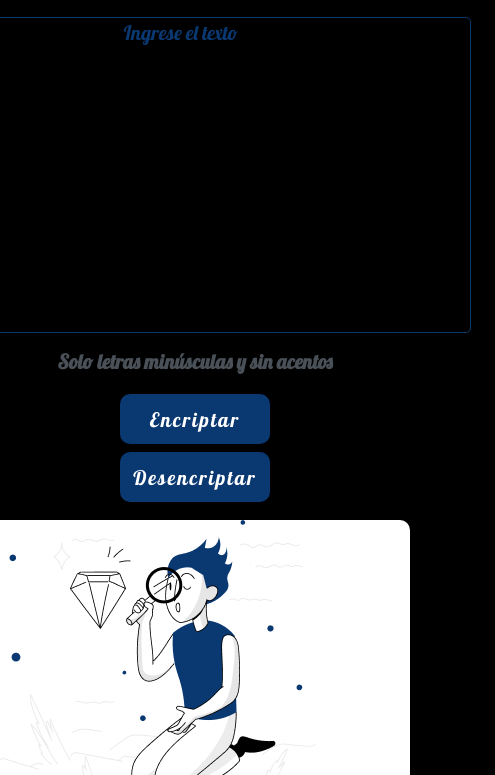
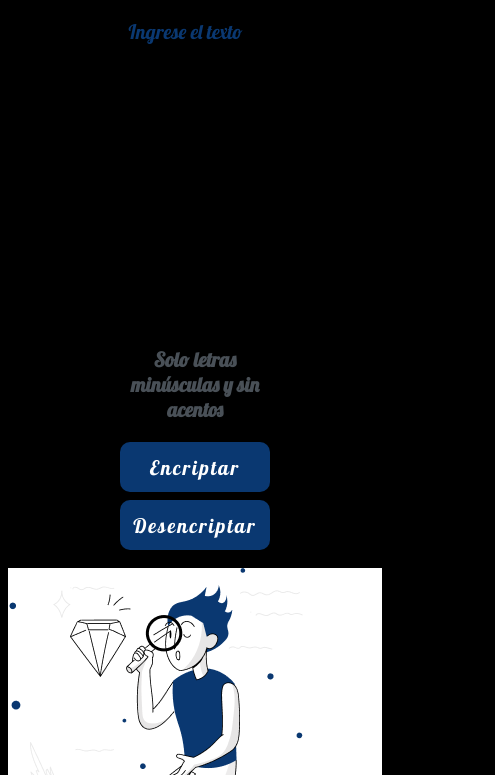
Before and after one commit to Nelson-Carranza/Encriptador-de-texto, a plain HTML site: page index.html in a window 390 px wide. Shown: the part 69-844 px from the top of the page, 495 px wide, since content can reach past the window. Drawn offline with Linux system fonts and the light colour scheme.

Commit message:
corrigiendo errores en CSS

```diff
--- a/css/style.css
+++ b/css/style.css
@@ -144,37 +144,14 @@
 
 /*RESPONSIVE*/
 
-/*CELULAR*/
+/*pantallas muy pequeñas*/
 
-@media screen and (max-width: 480px) {
+@media screen and (max-width: 575.98px) {
+  html,
   body {
-    width: 100%;
-  }
-
-  h1 {
-    text-align: center;
-  }
-
-  .logo {
-    display: none;
-  }
-
-  .box-main,
-  .botones {
-    display: flex;
-    flex-direction: column;
-    align-items: center;
-    gap: 0.3125rem;
-  }
-
-  footer {
-    width: 100%;
-  }
-}
-
-@media screen and (max-width: 584px) {
-  body {
-    width: 100%;
+    overflow-x: hidden !important;
+    min-height: 100vh !important;
+    width: 100%vw !important;
   }
 
   .box-main,
@@ -189,32 +166,41 @@
   .textarea {
     text-align: center;
   }
+  .textarea {
+    border: none;
+    border-radius: none;
+  }
 }
 
-/*TABLET*/
-@media screen and (max-width: 768px) {
+/*pantallas pequeñas*/
+@media screen and (max-width: 767.98px) {
+  html,
   body {
-    width: auto;
+    min-height: 100vh !important;
+    width: 100%vw !important;
   }
-  h1,
-  .textarea,
-  .info {
-    text-align: center;
-  }
-  .logo {
-    display: none;
-  }
+
   .box-main {
     display: flex;
     flex-direction: column;
     align-items: center;
     gap: 0.3125rem;
   }
-  .info {
-    width: 400px;
+}
+
+/*Pantallas medianas*/
+@media (max-width: 991.98px) {
+  html,
+  body {
+    overflow-x: hidden !important;
+    min-height: 100vh !important;
+    width: 100%vw !important;
   }
-
-  footer {
-    width: 100%;
+  .logo {
+    display: none;
+  }
+  .textarea {
+    border: none;
+    border-radius: none;
   }
 }
```
